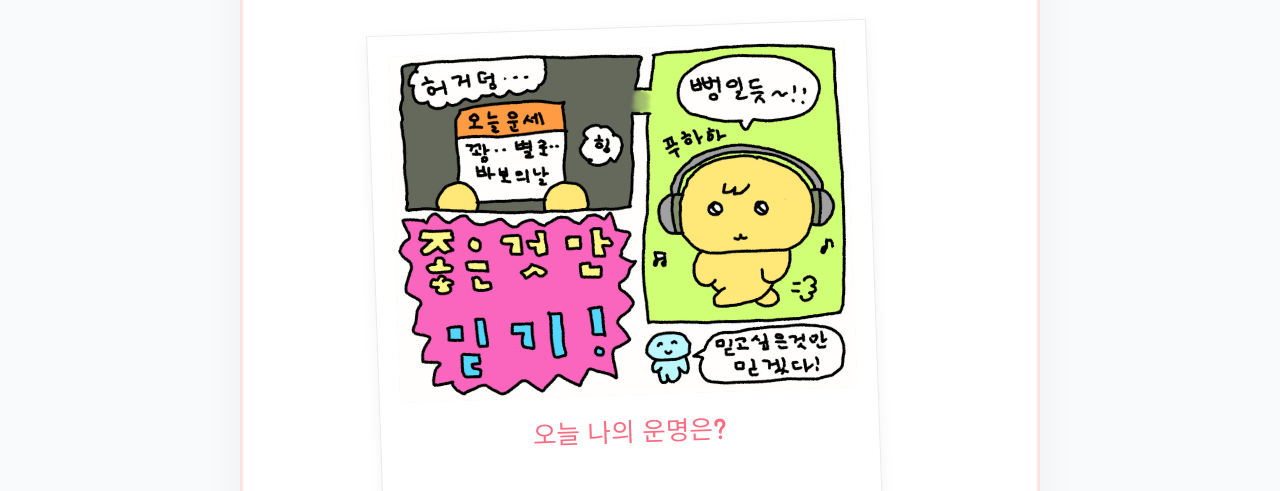
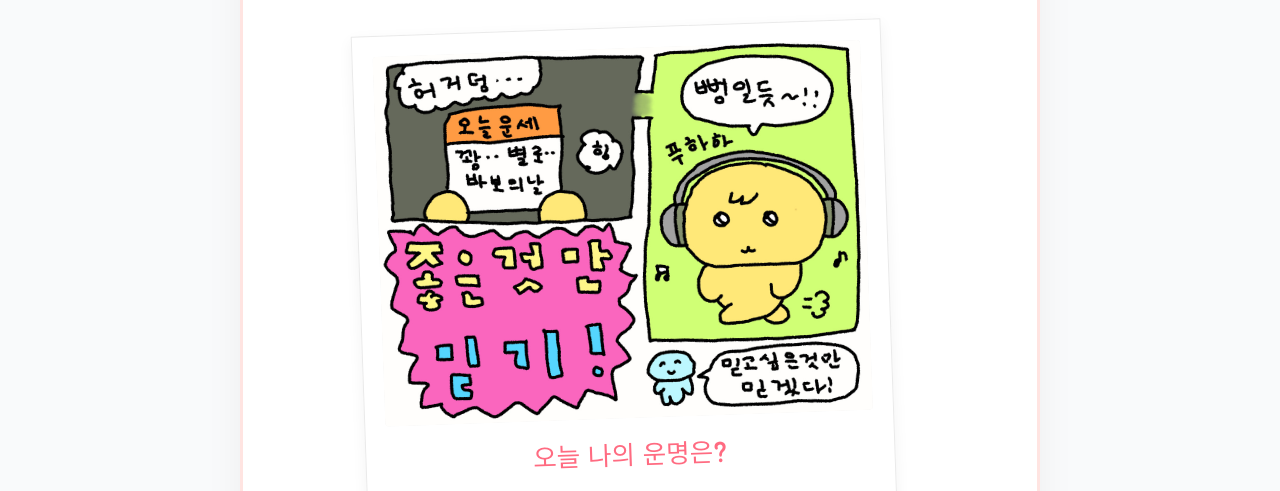
Before and after one commit to sophie-in-the-cloud/gosim-2nd-static-web, a plain HTML site: page index.html in a window 1280 px wide. Shown: the part 411-902 px from the top of the page. Drawn offline with nearby package versions, Linux system fonts and the light colour scheme.

Commit message:
Revert "a"
This reverts commit f5e7b2ebe1a0c1f6cf45b5606921894d68f764a1.

```diff
--- a/index.html
+++ b/index.html
@@ -116,7 +116,7 @@
         transform: rotate(-2deg);
         transition: all 0.3s cubic-bezier(0.175, 0.885, 0.32, 1.275);
 
-        max-width: 500px;  /* ⭐ 기존 450px에서 600px로 확 키웠어요! */
+        max-width: 530px;  /* ⭐ 기존 450px에서 600px로 확 키웠어요! */
         margin: 0 auto;
      }
         .polaroid-frame:hover {
```
